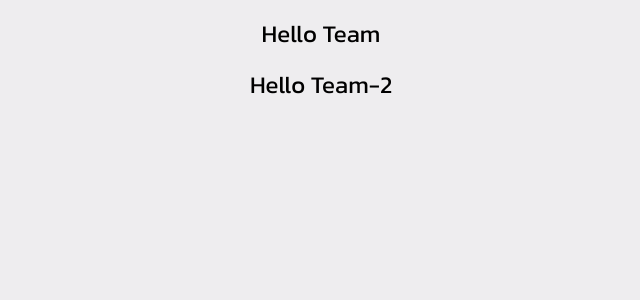
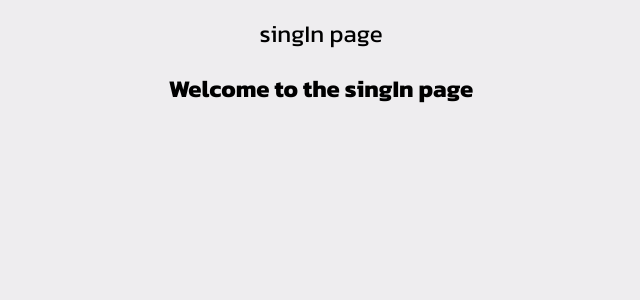
Before and after one commit to tddamith/react_sample, a React (Create React App) app: page / in a window 1280 px wide. Shown: the top 300 px of the page, without its empty margins (319-959 px from the left). Built offline with nearby package versions, Linux system fonts and the light colour scheme.

Commit message:
initial Singin page

```diff
--- a/src/App.js
+++ b/src/App.js
@@ -1,11 +1,13 @@
 import './App.css';
-import {DropDownComponent, TestComponent} from './components';
+import {DropDownComponent, TestComponent, SingIn} from './components';
 
 function App() {
   return (
       <div className="App">
-        <TestComponent/>
-        <DropDownComponent/>
+
+        <SingIn/>
+
+
       </div>
   );
 }
--- a/src/components/index.jsx
+++ b/src/components/index.jsx
@@ -1,7 +1,9 @@
 import TestComponent from "./testMenu";
 import DropDownComponent from "./dropDown";
+import SingIn from "./singIn/singIn";
 
 export {
   TestComponent,
-  DropDownComponent
+  DropDownComponent,
+  SingIn
 };
--- /dev/null
+++ b/src/components/singIn/singIn.jsx
@@ -0,0 +1,13 @@
+import React from "react";
+
+const SingIn = ({ data, onClick }) => {
+  return (
+    <>
+      <div className="cw__verify-wrapper">
+            <h1>singIn page</h1>
+            <h2>Welcome to the singIn page</h2>
+      </div>
+    </>
+  );
+};
+export default SingIn;
```
Also changed, not shown: src/components/singIn/styles.scss (added), 1 other file (tests, documents, lock files or other folders).
